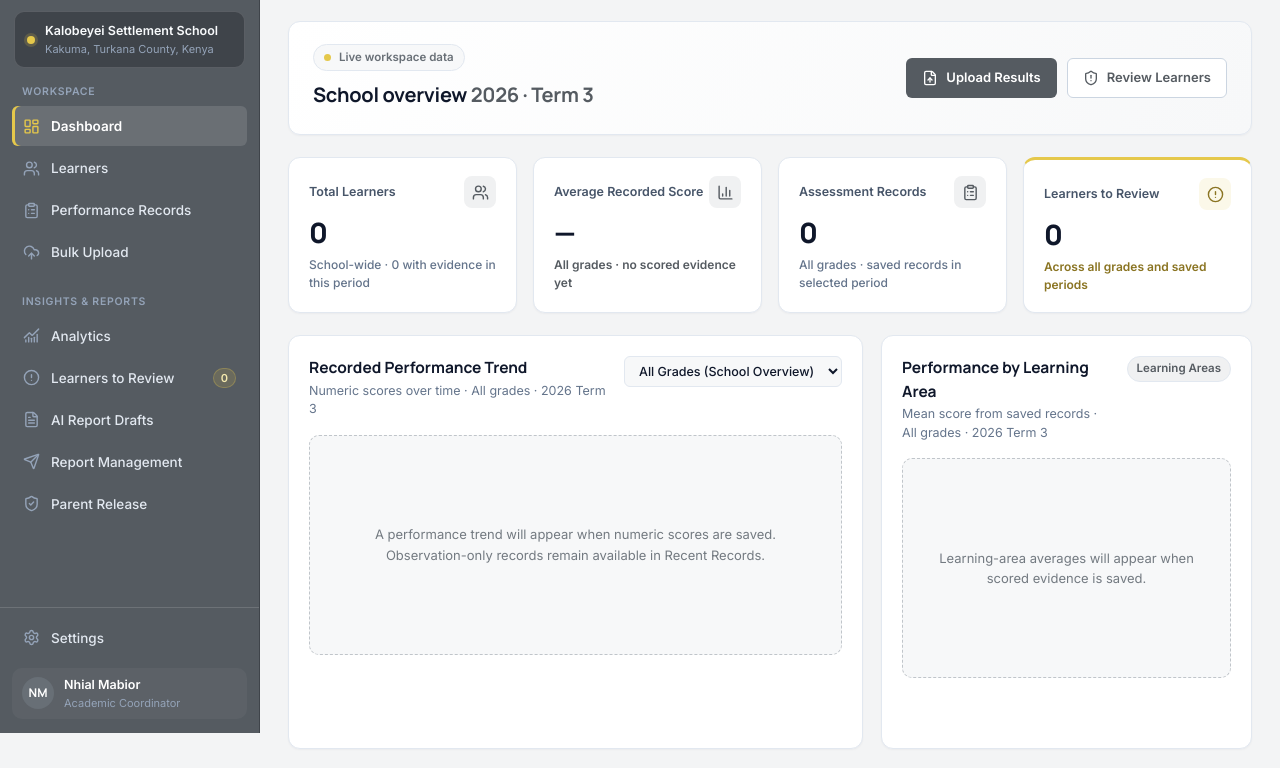
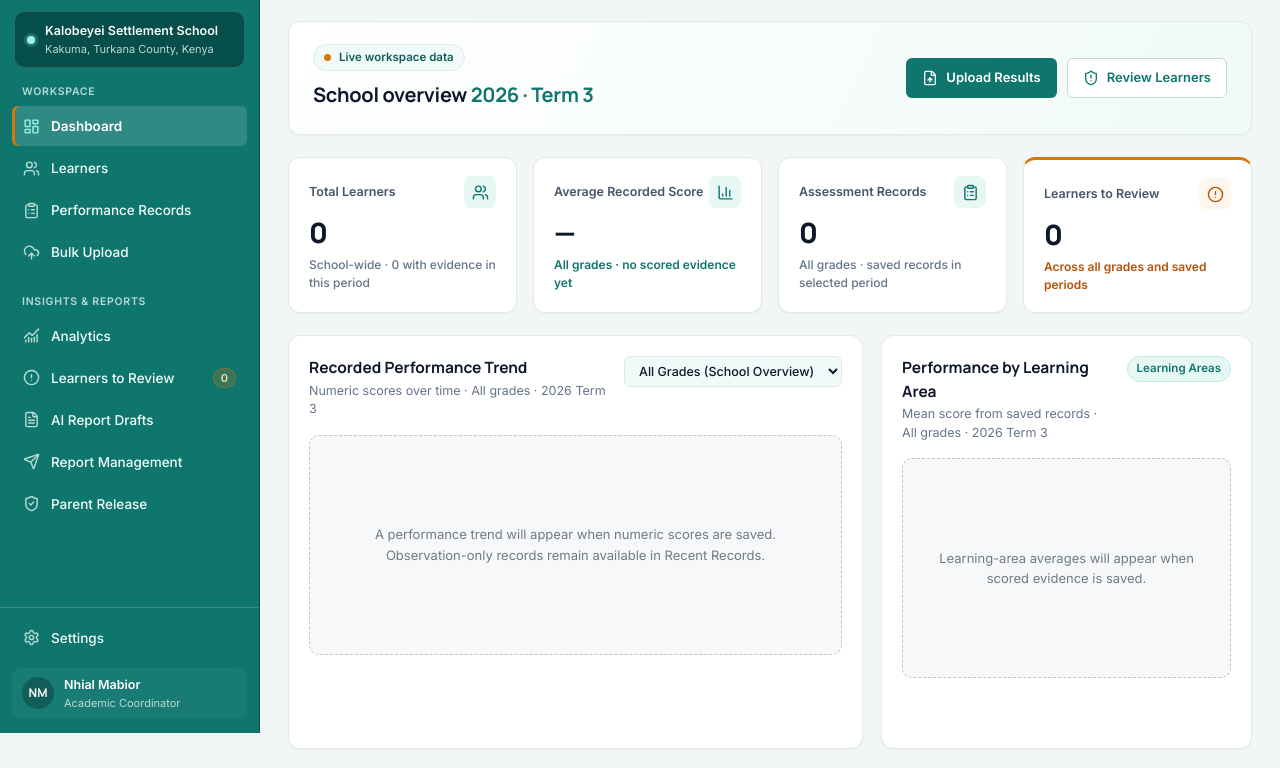
Before and after one commit to Nhialmabior/EduLongView, a plain HTML site: page index.html in a window 1280 px wide. Shown: the part 67-835 px from the top of the page. Drawn offline with nearby package versions, Linux system fonts and the light colour scheme.

Commit message:
Apply EduLongView logo colour palette across website

```diff
--- a/assets/css/style.css
+++ b/assets/css/style.css
@@ -1383,3 +1383,101 @@ button, select, input {
   .record-actions { min-width: 145px; }
   .record-actions .btn { flex: 1 1 auto; }
 }
+
+/* ==========================================================================
+   EduLongView brand palette — logo teal, white, light teal and amber
+   Primary brand colour: #0F766E
+   ========================================================================== */
+:root {
+  --navy-950: #064E49;
+  --navy-900: #0F766E;
+  --navy-800: #115E59;
+  --navy-700: #0D9488;
+  --navy-border: rgba(255, 255, 255, 0.16);
+
+  --bg-canvas: #F3F6F6;
+  --bg-surface: #FFFFFF;
+  --bg-subtle: #F0FAF8;
+  --bg-hover: #E6F4F1;
+
+  --teal-700: #0F766E;
+  --teal-600: #0D9488;
+  --teal-50: #E6F7F4;
+  --teal-100: #99F6E4;
+
+  --gold-600: #B45309;
+  --gold-500: #D97706;
+  --gold-50: #FFF7ED;
+  --gold-100: #FED7AA;
+
+  --success-text: #0F766E;
+  --success-bg: #CCFBF1;
+
+  --text-on-navy: #F0FDFA;
+  --text-on-navy-muted: #B7DAD5;
+
+  --border-light: #E1EAE8;
+  --border-medium: #C7D8D4;
+}
+
+.sidebar {
+  background-color: var(--navy-900);
+  border-right-color: var(--navy-950);
+}
+.brand-mark { background: var(--navy-800); }
+.school-indicator {
+  background: #99F6E4;
+  box-shadow: 0 0 0 3px rgba(153, 246, 228, 0.2);
+}
+.nav-item.active {
+  background: rgba(255, 255, 255, 0.14);
+  box-shadow: inset 3px 0 0 #D97706;
+}
+.nav-item.active svg { color: #99F6E4; }
+.nav-badge {
+  background: rgba(217, 119, 6, 0.2);
+  color: #FED7AA;
+  border-color: rgba(217, 119, 6, 0.42);
+}
+.user-avatar { background: var(--navy-800); }
+.btn-primary { background: #0F766E; color: #FFFFFF; }
+.btn-primary:hover { background: #0B625B; }
+.btn-outline { color: #0F766E; }
+.btn-outline:hover {
+  background: #E6F7F4;
+  border-color: #0D9488;
+}
+.welcome-banner {
+  background: linear-gradient(115deg, #FFFFFF 0%, #F0FAF8 100%);
+  border-color: var(--border-light);
+}
+.welcome-copy h2 span { color: #0F766E; }
+.kpi-icon.teal, .kpi-icon.navy {
+  background: #E6F7F4;
+  color: #0F766E;
+}
+.kpi-icon.gold {
+  background: #FFF7ED;
+  color: #B45309;
+}
+.panel-tag, .module-badge {
+  color: #0F766E;
+  background: #E6F7F4;
+  border-color: #BFE9E1;
+}
+.status-pill.verified { background: #E6F7F4; color: #0F766E; }
+.status-pill.pending { background: #FFF7ED; color: #B45309; }
+.text-link { color: #0F766E; }
+.toast { background: #064E49; border-left-color: #D97706; }
+.workspace-form-grid input:focus,
+.workspace-form-grid select:focus,
+.workspace-form-grid textarea:focus {
+  border-color: #0D9488;
+  box-shadow: 0 0 0 3px rgba(13, 148, 136, 0.14);
+}
+:focus-visible { outline-color: rgba(13, 148, 136, 0.55); }
+.kpi-card:hover, .panel-card:hover { border-color: #BFE9E1; }
+.kpi-card:focus-within, .panel-card:focus-within { border-color: #0D9488; }
+.data-table tbody tr:hover { background: #F0FAF8; }
+.learner-record-count { background: #E6F7F4; color: #0F766E; }
+.import-dropzone > i { color: #0F766E; }
```
